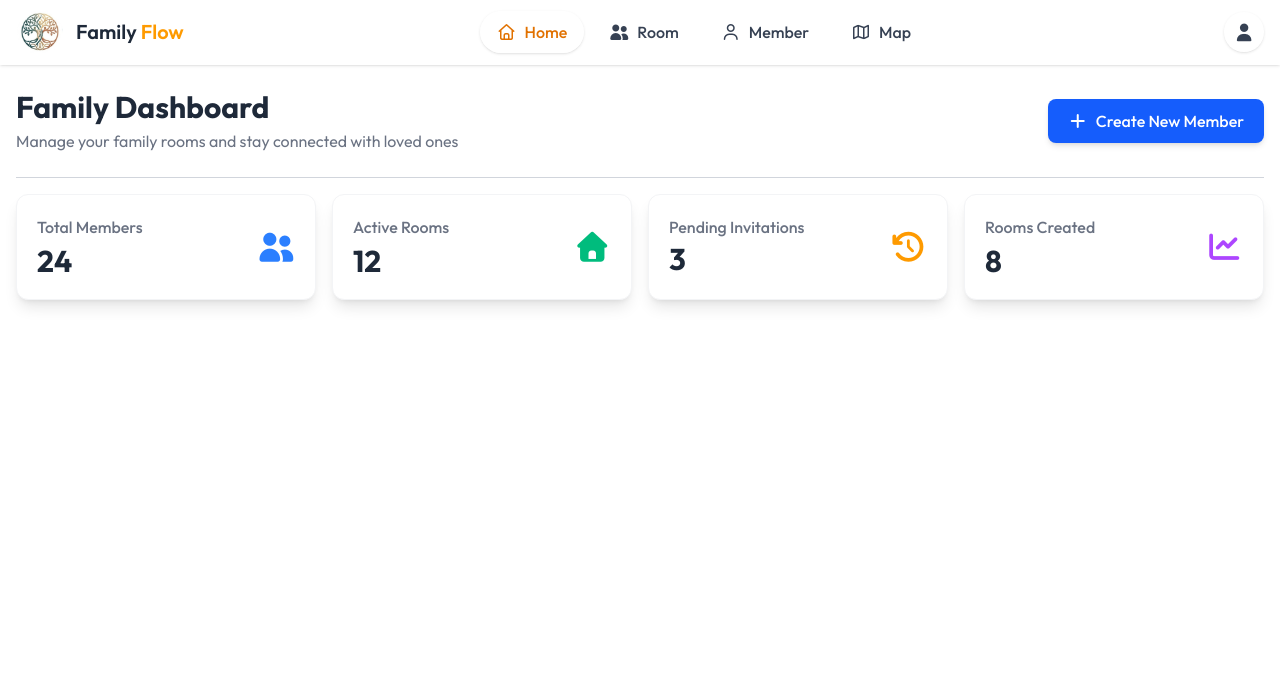
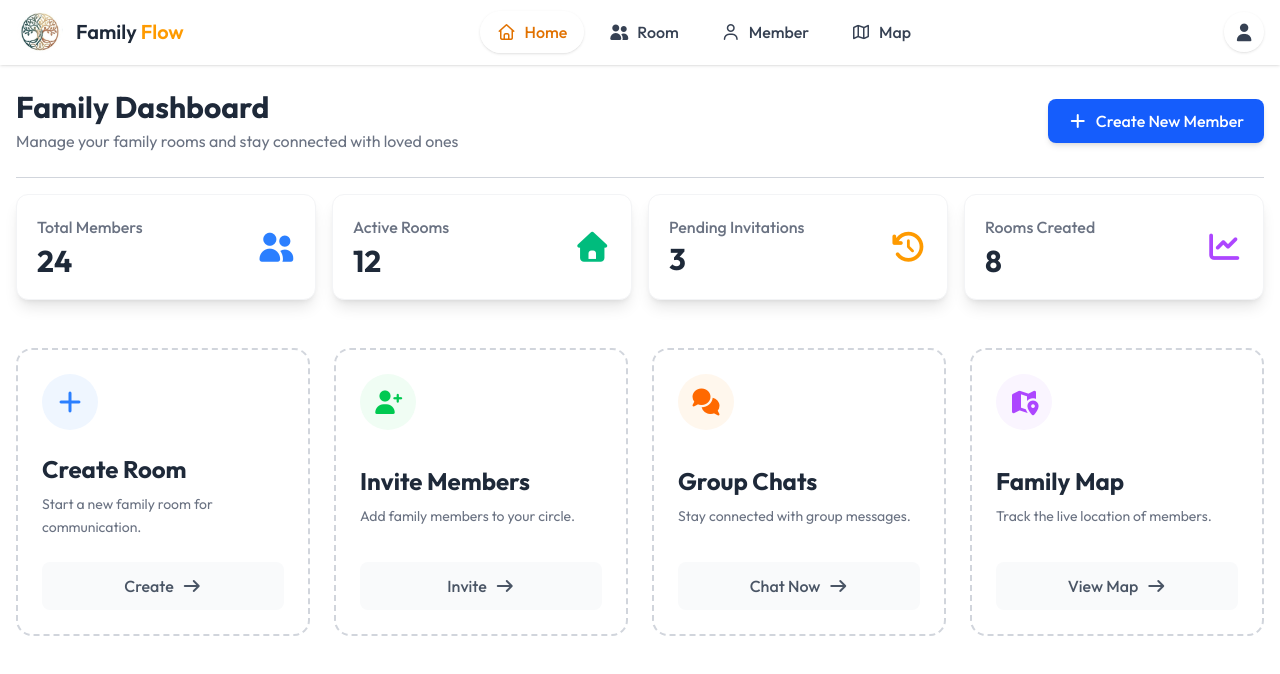
Before and after one commit to SAHIL1703/FamilyFlow-Client, a React (Vite) app: page /app-dashboard in a window 1280 px wide. Shown: the top 674 px of the page. Built offline with nearby package versions, Linux system fonts and the light colour scheme.

Commit message:
Added the GoCards

```diff
--- a/src/Pages/DashboardPage.jsx
+++ b/src/Pages/DashboardPage.jsx
@@ -1,12 +1,14 @@
 import React from 'react'
 import Navbar from '../components/NavbarComponent/Navbar'
 import CreateMember from '../components/DashboardPageComponent/CreateMember'
+import GoCards from '../components/DashboardPageComponent/GoCards'
 
 const DashboardPage = () => {
   return (
     <div>
         <Navbar />
         <CreateMember />
+        <GoCards />
     </div>
   )
 }
--- /dev/null
+++ b/src/components/DashboardPageComponent/GoCards.jsx
@@ -0,0 +1,88 @@
+import React from "react";
+
+const GoCards = () => {
+  return (
+    <div className="max-w-7xl mx-auto my-8 p-4">
+      {/* Grid Layout: 1 col mobile, 2 col tablet, 4 col desktop */}
+      <div className="grid grid-cols-1 sm:grid-cols-2 lg:grid-cols-4 gap-6">
+        {/* 1. Create Room Card (Blue) */}
+        <div className="bg-white p-6 rounded-2xl border-2 border-dashed border-gray-300 hover:border-blue-500 hover:shadow-xl hover:-translate-y-1 group cursor-pointer transition-all duration-300 flex flex-col justify-between h-72 w-full">
+          <div className="w-14 h-14 bg-blue-50 rounded-full flex items-center justify-center group-hover:bg-blue-600 transition-colors duration-300">
+            <i className="text-blue-500 text-2xl fa-solid fa-plus group-hover:text-white transition-colors duration-300"></i>
+          </div>
+          <div className="flex flex-col flex-1 justify-center">
+            <h2 className="font-bold text-2xl text-gray-800 group-hover:text-blue-600 transition-colors">
+              Create Room
+            </h2>
+            <p className="text-gray-500 mt-2 leading-relaxed text-sm">
+              Start a new family room for communication.
+            </p>
+          </div>
+          <button className="w-full py-3 rounded-lg bg-gray-50 text-gray-600 font-medium group-hover:bg-blue-600 group-hover:text-white flex justify-center items-center gap-2 transition-all duration-300">
+            Create
+            <i className="fa-solid fa-arrow-right transform group-hover:translate-x-1 transition-transform"></i>
+          </button>
+        </div>
+
+        {/* 2. Invite Members Card (Green) */}
+        <div className="bg-white p-6 rounded-2xl border-2 border-dashed border-gray-300 hover:border-green-500 hover:shadow-xl hover:-translate-y-1 group cursor-pointer transition-all duration-300 flex flex-col justify-between h-72 w-full">
+          <div className="w-14 h-14 bg-green-50 rounded-full flex items-center justify-center group-hover:bg-green-600 transition-colors duration-300">
+            <i className="text-green-500 text-2xl fa-solid fa-user-plus group-hover:text-white transition-colors duration-300"></i>
+          </div>
+          <div className="flex flex-col flex-1 justify-center">
+            <h2 className="font-bold text-2xl text-gray-800 group-hover:text-green-600 transition-colors">
+              Invite Members
+            </h2>
+            <p className="text-gray-500 mt-2 leading-relaxed text-sm">
+              Add family members to your circle.
+            </p>
+          </div>
+          <button className="w-full py-3 rounded-lg bg-gray-50 text-gray-600 font-medium group-hover:bg-green-600 group-hover:text-white flex justify-center items-center gap-2 transition-all duration-300">
+            Invite
+            <i className="fa-solid fa-arrow-right transform group-hover:translate-x-1 transition-transform"></i>
+          </button>
+        </div>
+
+        {/* 3. Chats Card (Orange) */}
+        <div className="bg-white p-6 rounded-2xl border-2 border-dashed border-gray-300 hover:border-orange-500 hover:shadow-xl hover:-translate-y-1 group cursor-pointer transition-all duration-300 flex flex-col justify-between h-72 w-full">
+          <div className="w-14 h-14 bg-orange-50 rounded-full flex items-center justify-center group-hover:bg-orange-600 transition-colors duration-300">
+            <i className="text-orange-500 text-2xl fa-solid fa-comments group-hover:text-white transition-colors duration-300"></i>
+          </div>
+          <div className="flex flex-col flex-1 justify-center">
+            <h2 className="font-bold text-2xl text-gray-800 group-hover:text-orange-600 transition-colors">
+              Group Chats
+            </h2>
+            <p className="text-gray-500 mt-2 leading-relaxed text-sm">
+              Stay connected with group messages.
+            </p>
+          </div>
+          <button className="w-full py-3 rounded-lg bg-gray-50 text-gray-600 font-medium group-hover:bg-orange-600 group-hover:text-white flex justify-center items-center gap-2 transition-all duration-300">
+            Chat Now
+            <i className="fa-solid fa-arrow-right transform group-hover:translate-x-1 transition-transform"></i>
+          </button>
+        </div>
+
+        {/* 4. Family Map Card (Purple) */}
+        <div className="bg-white p-6 rounded-2xl border-2 border-dashed border-gray-300 hover:border-purple-500 hover:shadow-xl hover:-translate-y-1 group cursor-pointer transition-all duration-300 flex flex-col justify-between h-72 w-full">
+          <div className="w-14 h-14 bg-purple-50 rounded-full flex items-center justify-center group-hover:bg-purple-600 transition-colors duration-300">
+            <i className="text-purple-500 text-2xl fa-solid fa-map-location-dot group-hover:text-white transition-colors duration-300"></i>
+          </div>
+          <div className="flex flex-col flex-1 justify-center">
+            <h2 className="font-bold text-2xl text-gray-800 group-hover:text-purple-600 transition-colors">
+              Family Map
+            </h2>
+            <p className="text-gray-500 mt-2 leading-relaxed text-sm">
+              Track the live location of members.
+            </p>
+          </div>
+          <button className="w-full py-3 rounded-lg bg-gray-50 text-gray-600 font-medium group-hover:bg-purple-600 group-hover:text-white flex justify-center items-center gap-2 transition-all duration-300">
+            View Map
+            <i className="fa-solid fa-arrow-right transform group-hover:translate-x-1 transition-transform"></i>
+          </button>
+        </div>
+      </div>
+    </div>
+  );
+};
+
+export default GoCards;
```
